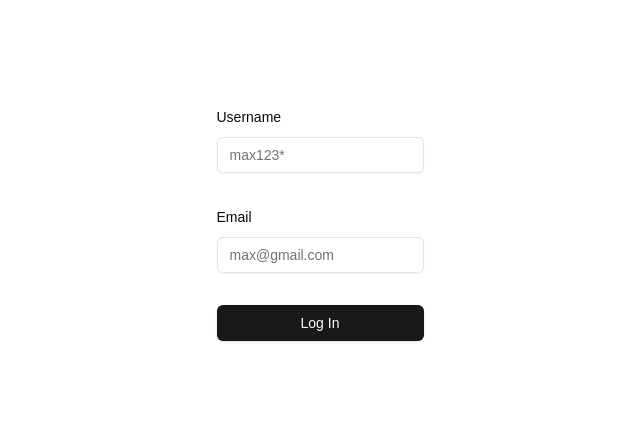
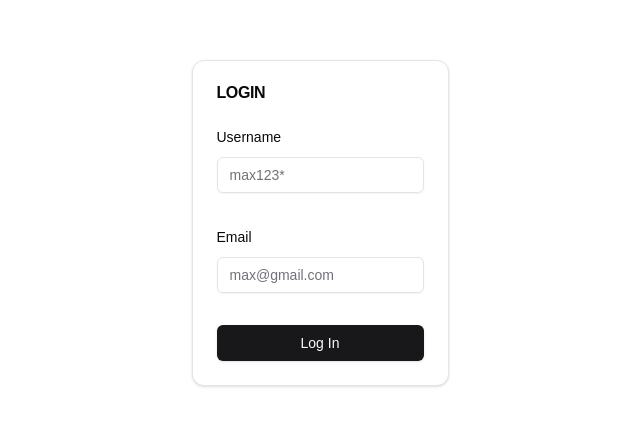
Before and after one commit to AlexUlloaFu/pokemon-dashboard, a Next.js app: page /login in a window 1280 px wide. Shown: the part 197-622 px from the top of the page, without its empty margins (320-960 px from the left). Built offline with nearby package versions, Linux system fonts and the light colour scheme.

Commit message:
Update LoginForm.tsx

```diff
--- a/app/login/components/LoginForm.tsx
+++ b/app/login/components/LoginForm.tsx
@@ -3,6 +3,7 @@
 import { z } from "zod";
 import { useForm } from "react-hook-form";
 import { zodResolver } from "@hookform/resolvers/zod";
+import { Card, CardContent, CardHeader, CardTitle } from "@/components/ui/card";
 import { logIn } from "@/app/actions/auth";
 import { Button } from "@/components/ui/button";
 import {
@@ -41,8 +42,13 @@ function LoginForm() {
 
   return (
     <section>
+      <Card className="col-span-1 animate-fade-in-up">
+        <CardHeader>
+          <CardTitle className="uppercase">Login</CardTitle>
+        </CardHeader>
+        <CardContent>
           <Form {...form}>
-        <form onSubmit={form.handleSubmit(onSubmit)} className="space-y-8">
+            <form onSubmit={form.handleSubmit(onSubmit)} className="space-y-8 ">
               <FormField
                 control={form.control}
                 name="username"
@@ -74,6 +80,8 @@ function LoginForm() {
               </Button>
             </form>
           </Form>
+        </CardContent>
+      </Card>
     </section>
   );
 }
```
Lines whose indentation alone changed are shown as unchanged.
